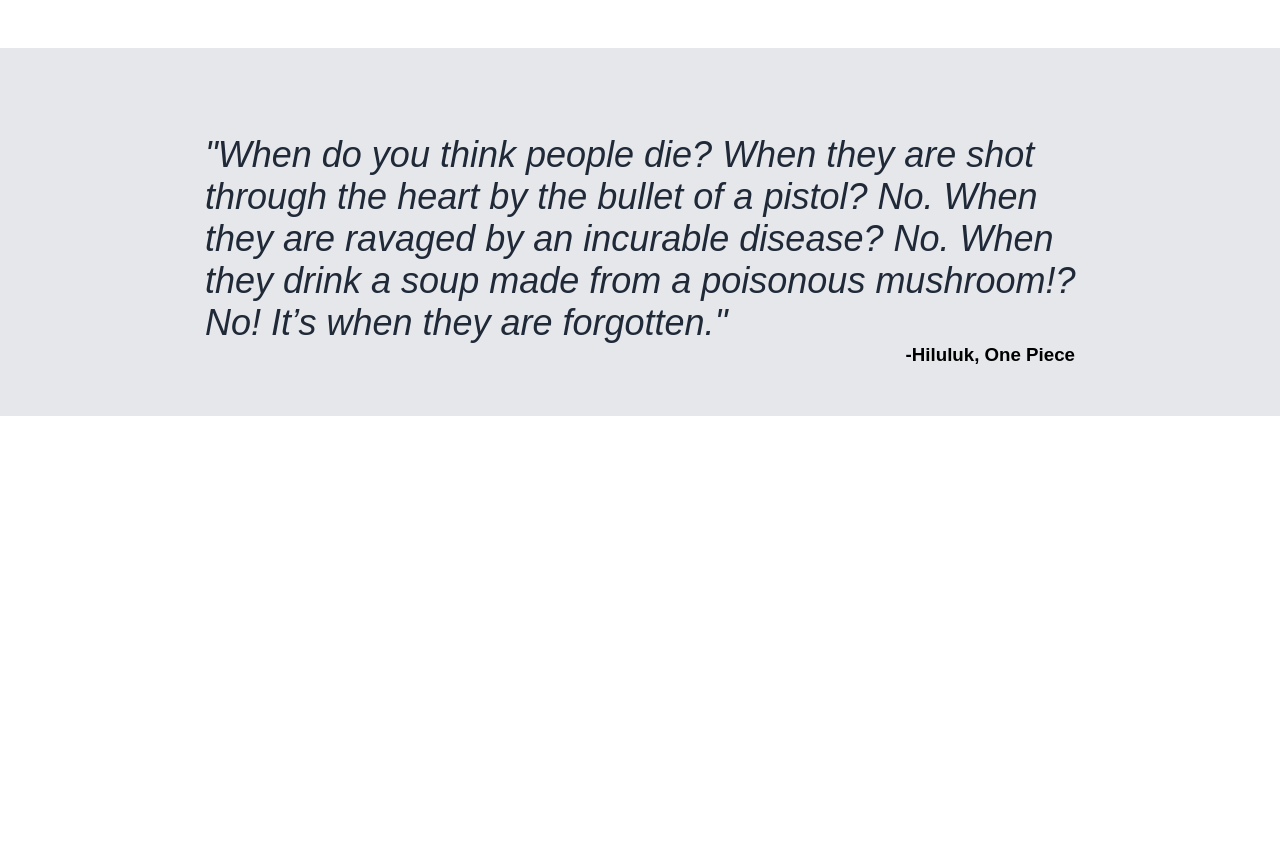
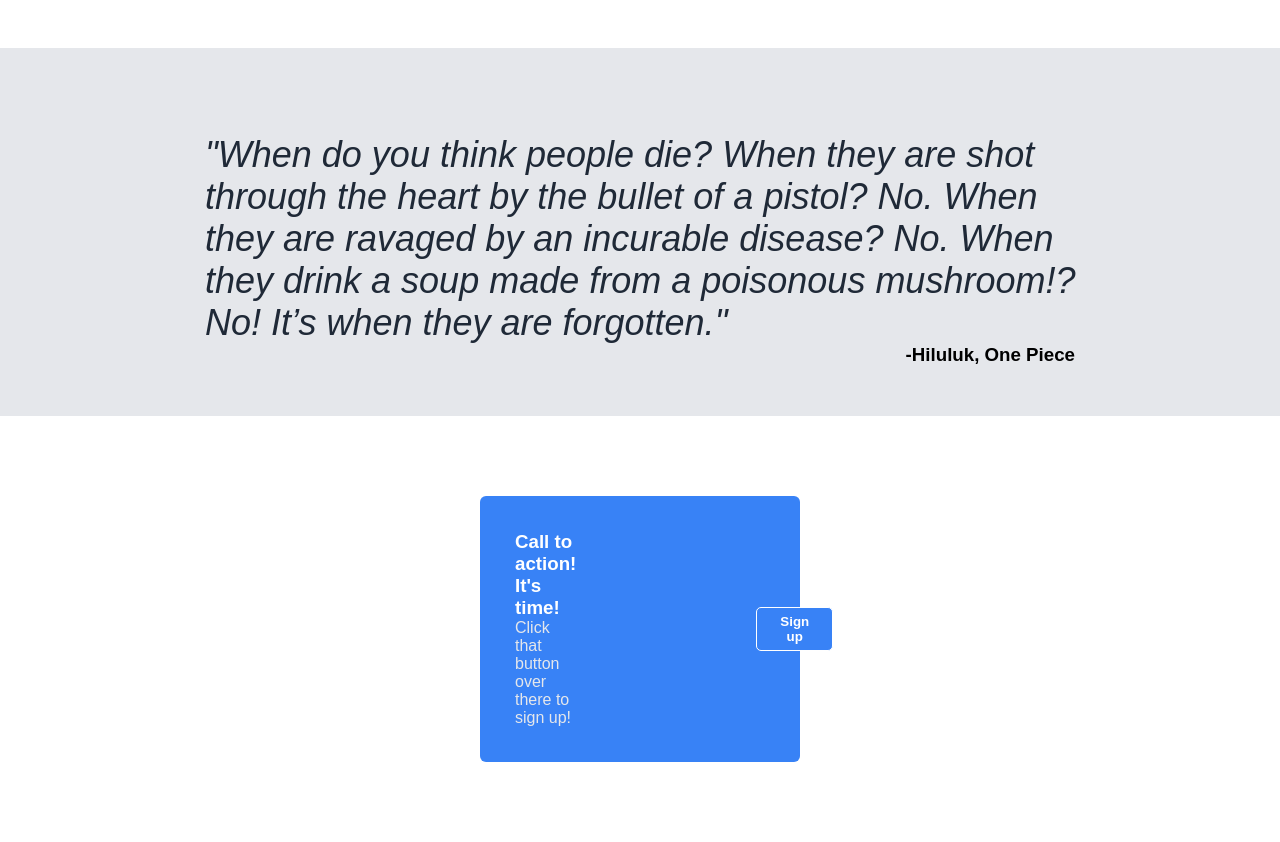
Before and after one commit to KhufuLintalou/Odin-Landing-Page, a plain HTML site: page index.html in a window 1280 px wide. Shown: the part 869-1711 px from the top of the page. Before the commit the page ends 1285 px from the top, so only its background shows below. Drawn offline with Linux system fonts and the light colour scheme.

Commit message:
Added and finish styling section 4.

```diff
--- a/index.html
+++ b/index.html
@@ -58,5 +58,16 @@
         </div>
       </div>
     </div>
+    <div class="section4">
+      <div class="main-content4">
+        <div class="call-to-action">
+          <h3 class="cta-text">Call to action! It's time!</h3>
+          <p class="sign-up-text">Click that button over there to sign up!</p>
+        </div>
+        <div class="button-box">
+        <button class="button2">Sign up</button>
+        </div>
+      </div>
+    </div>
   </body>
 </html>
--- a/styles-index.css
+++ b/styles-index.css
@@ -45,7 +45,9 @@ h1 {
     background-color: #1F2937;
 }
 
-button {
+.button1 {
+    border: #1F2937;
+    font-weight: bold;
     background-color: #3882F6;
     color: white;
     cursor: pointer;
@@ -53,11 +55,6 @@ button {
     padding: 8px;
     padding-left: 23px;
     padding-right: 23px;
-}
-
-.button1 {
-    border: #1F2937;
-    font-weight: bold;
 }
 
 .main-content1 {
@@ -148,3 +145,44 @@ img {
 .quote {
     width: 870px;
 }
+
+.cta-text {
+    color: white;
+    margin: 0;
+}
+
+.sign-up-text {
+    color: #E5E7EB;
+    margin: 0;
+}
+
+.button2 {
+    background-color: #3882F6;
+    font-weight: bold;
+    color: white;
+    cursor: pointer;
+    border-radius: 5px;
+    padding: 6px;
+    padding-left: 23px;
+    padding-right: 23px;
+    border: 1px solid white;
+}
+
+.main-content4 {
+    background-color: #3882F6;
+    display: flex;
+    padding: 35px;
+    border-radius: 6px;
+    gap: 180px;
+    justify-content: space-around;
+}
+
+.section4 {
+    padding: 80px;
+    margin-left: 400px;
+    margin-right: 400px;
+}
+
+.button-box {
+    align-self: center;
+}
```
